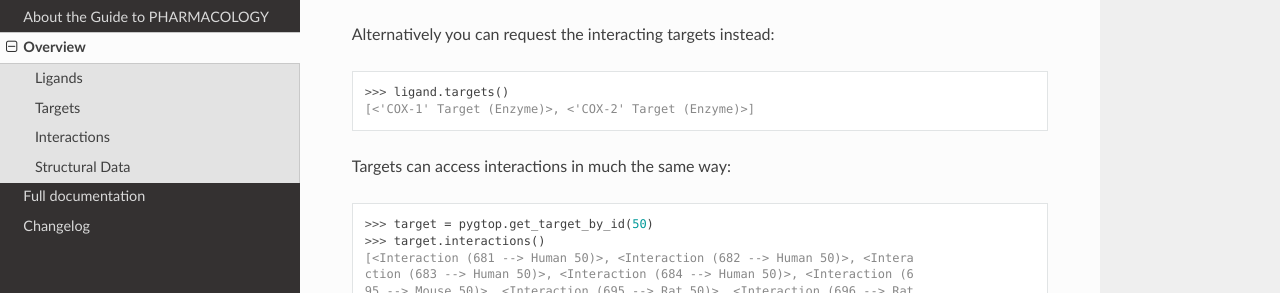
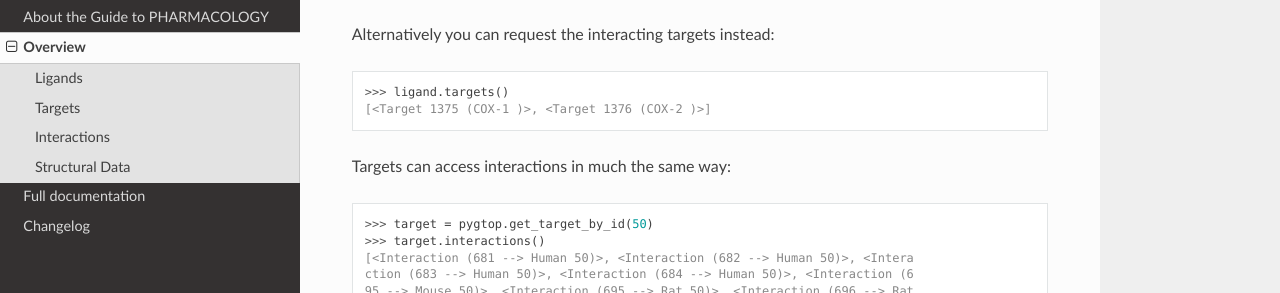
Before and after one commit to simondharding/pygtop, a Sphinx documentation site: the page built from docs/source/overview.rst, in a window 1280 px wide and 900 px high, scrolled down 2597 px. Shown: the part 158-451 px from the top of the window. Built offline with Sphinx 7.4.7 and the Read the Docs theme 2.0.0, drawn with Linux system fonts in a browser that asks for light colours.

Commit message:
Small update to overview docs (new target repr)

```diff
--- a/docs/source/overview.rst
+++ b/docs/source/overview.rst
@@ -134,7 +134,7 @@ The interactions of a ligand can be accessed as follows:
 Alternatively you can request the interacting targets instead:
 
     >>> ligand.targets()
-    [<'COX-1' Target (Enzyme)>, <'COX-2' Target (Enzyme)>]
+    [<Target 1375 (COX-1 )>, <Target 1376 (COX-2 )>]
 
 Targets can access interactions in much the same way:
 
```
